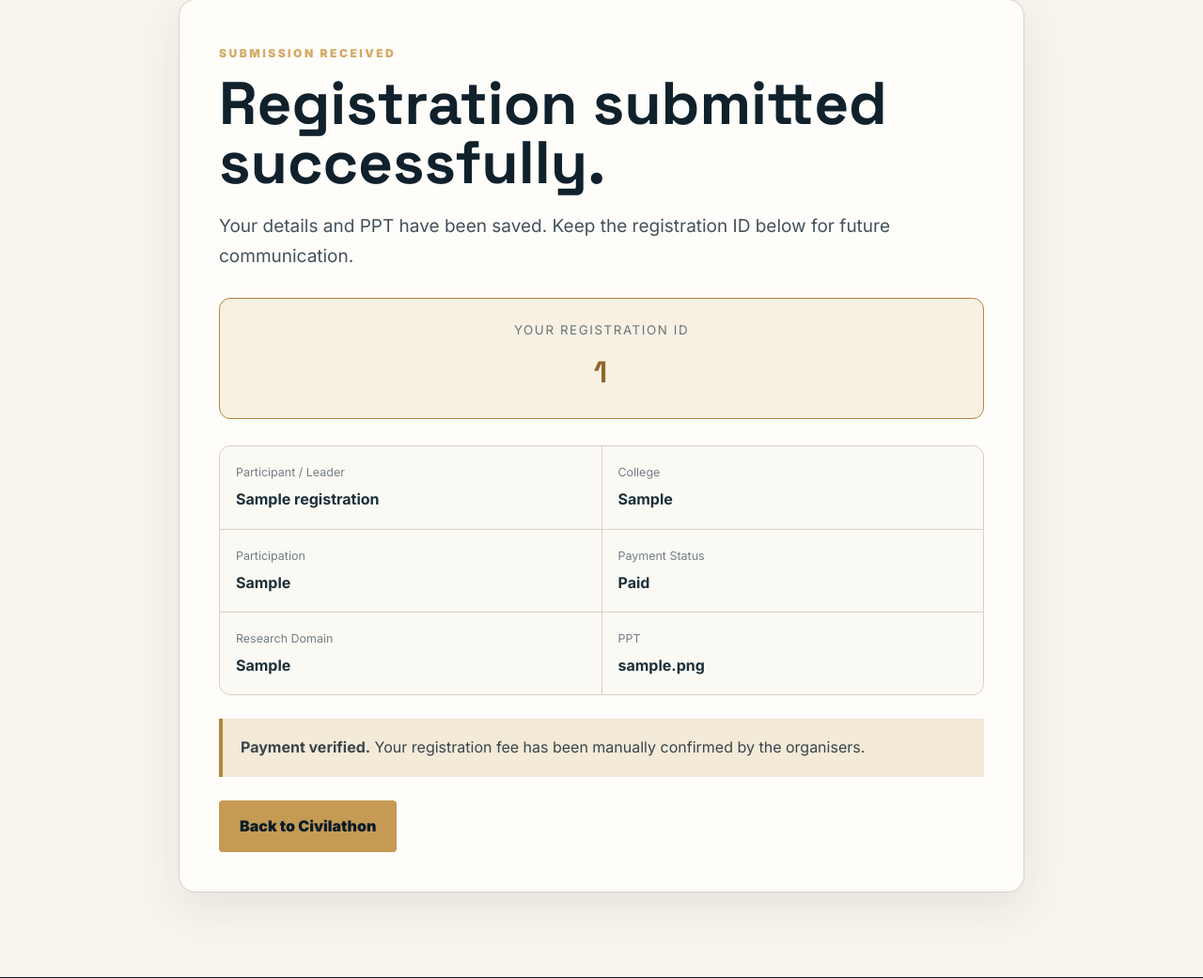
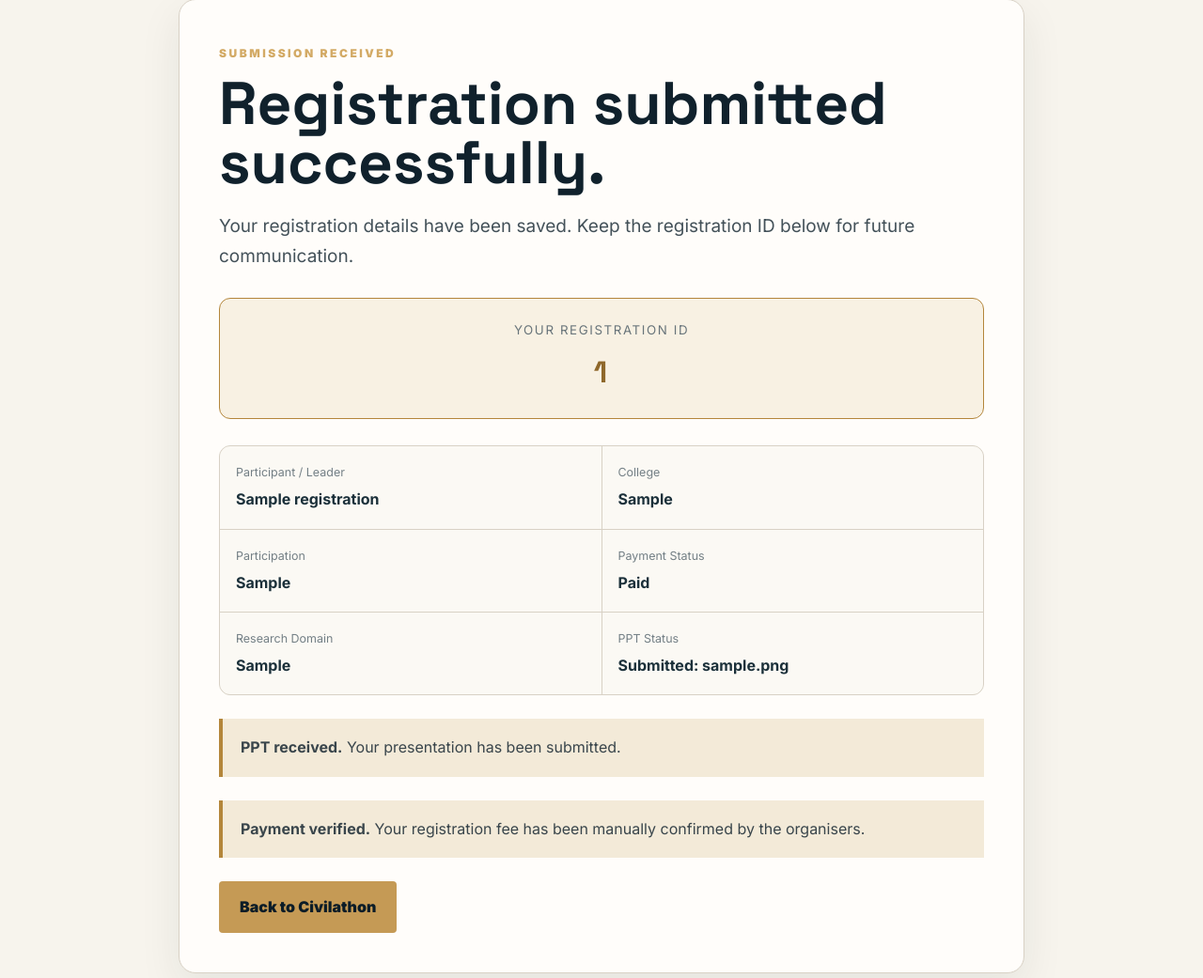
Before and after one commit to atharvdubey2609-debug/CIVILATHON2026, a Flask app: page /success/1 in a window 1280 px wide. Shown: the part 153-1194 px from the top of the page at 94% size. Run offline with Flask 3, Linux system fonts and the light colour scheme; tables that the repository leaves empty hold one stand-in row (values such as "Sample post").

Commit message:
Add later PPT upload option to registration confirmation

```diff
--- a/templates/success.html
+++ b/templates/success.html
@@ -5,7 +5,7 @@
   <div class="success-card">
     <span class="eyebrow">SUBMISSION RECEIVED</span>
     <h1>Registration submitted successfully.</h1>
-    <p class="lead-dark">Your details and PPT have been saved. Keep the registration ID below for future communication.</p>
+    <p class="lead-dark">Your registration details have been saved. Keep the registration ID below for future communication.</p>
     <div class="registration-id"><small>YOUR REGISTRATION ID</small><strong>{{ registration['registration_id'] }}</strong></div>
     <div class="success-grid">
       <div><span>Participant / Leader</span><strong>{{ registration['leader_name'] }}</strong></div>
@@ -13,8 +13,9 @@
       <div><span>Participation</span><strong>{{ registration['participation_type']|title }}</strong></div>
       <div><span>Payment Status</span><strong>{{ registration['payment_status'] }}</strong></div>
       <div><span>Research Domain</span><strong>{{ registration['research_domain'] }}</strong></div>
-      <div><span>PPT</span><strong>{{ registration['ppt_filename'] }}</strong></div>
+      <div><span>PPT Status</span><strong>{% if registration['ppt_filename'] %}Submitted: {{ registration['ppt_filename'] }}{% else %}Not submitted yet{% endif %}</strong></div>
     </div>
+    {% if not registration['ppt_filename'] %}<div class="notice"><strong>PPT pending?</strong> You can upload your final PPT/PPTX later, but it must be submitted before 29 October 2026.</div><a class="btn btn-primary" href="{{ url_for('submit_ppt', registration_id=registration['registration_id']) }}">Upload PPT later / submit now</a>{% else %}<div class="notice"><strong>PPT received.</strong> Your presentation has been submitted.</div>{% endif %}
     {% if registration['payment_status'] != 'Paid' %}<div class="notice"><strong>Important:</strong> Your registration is not payment-confirmed until an organiser verifies receipt of the fee.</div><a class="btn btn-primary" href="{{ url_for('payment', registration_id=registration['registration_id']) }}">Open payment page / update proof</a>{% else %}<div class="notice"><strong>Payment verified.</strong> Your registration fee has been manually confirmed by the organisers.</div>{% endif %}
     <a class="btn btn-primary" href="{{ url_for('home') }}">Back to Civilathon</a>
   </div>
```
